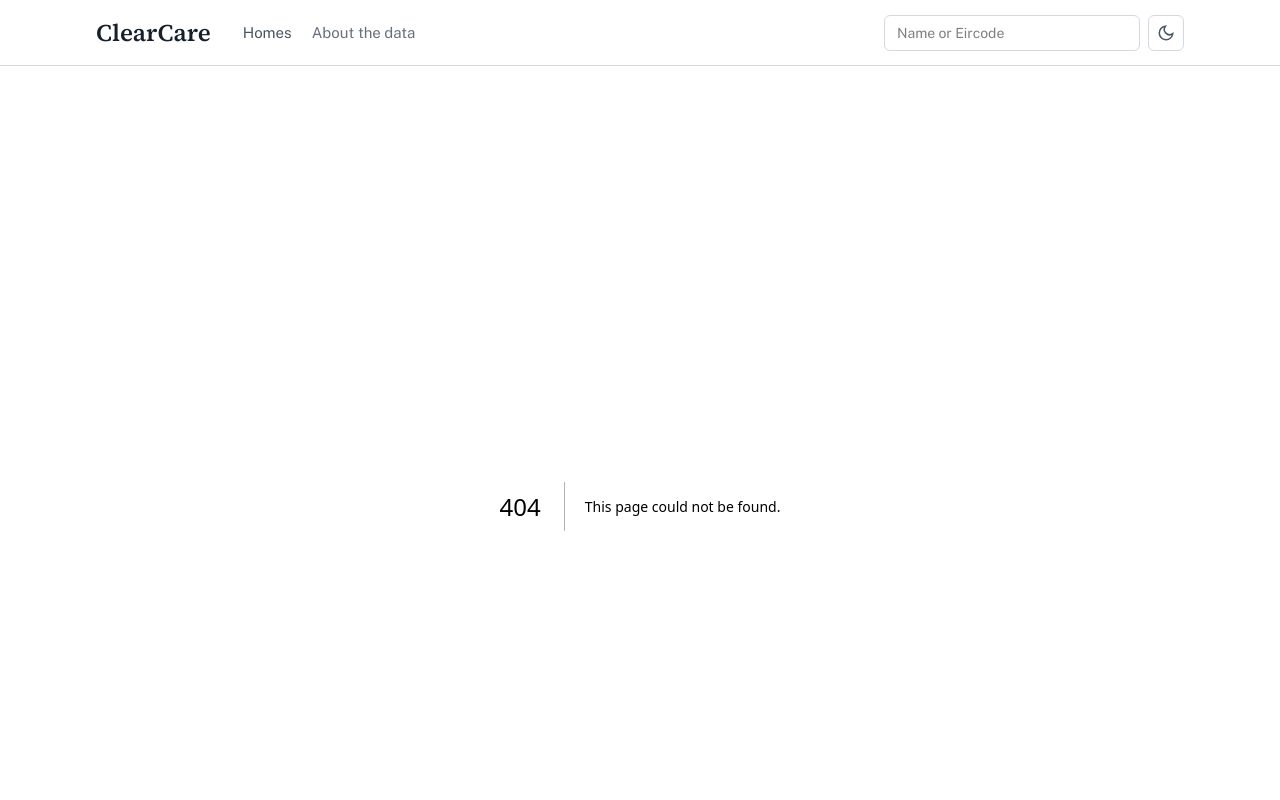
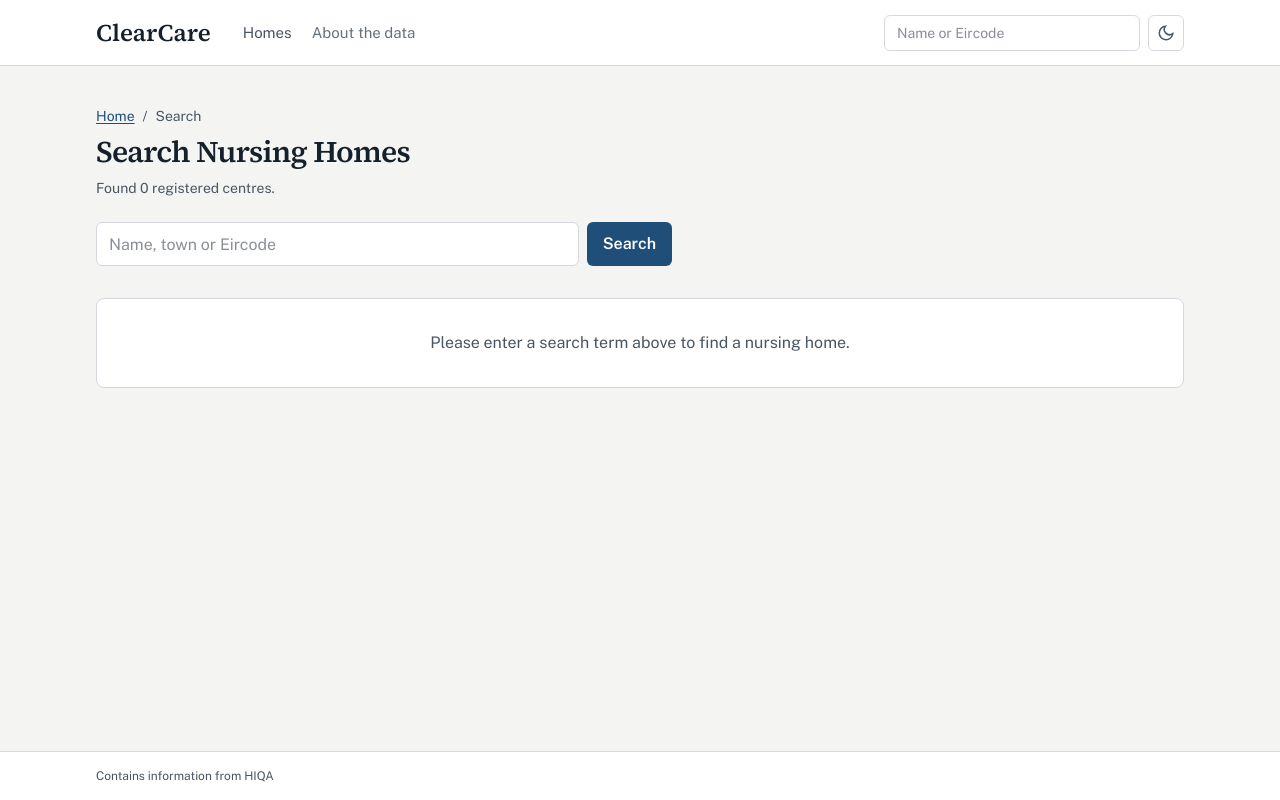
Before and after one commit to niwash/ClearCare, a Next.js app in the folder web/clearcare/: page /search in a window 1280 px wide. Before the commit this address had no page. Shown: the top 800 px of the page. Built offline with nearby package versions, Linux system fonts and the light colour scheme.

Commit message:
CCARE-44: Create results page and card component

```diff
--- a/web/clearcare/app/page.tsx
+++ b/web/clearcare/app/page.tsx
@@ -13,7 +13,9 @@ export default function StartPage() {
           <p className="text-ink-muted md:text-lg">
             Every HIQA inspection report, one page per home. Every line links back to the report it came from.
           </p>
-          <form action="/" role="search" aria-label="Find a nursing home" className="flex gap-2">
+
+          {/* TODO: Change action="/" to action="/search" */}
+          <form action="/search" method="GET" role="search" aria-label="Find a nursing home" className="flex gap-2">
             <label htmlFor="start-search" className="sr-only">
               Nursing home name, town or Eircode
             </label>
@@ -22,12 +24,13 @@ export default function StartPage() {
               name="q"
               type="search"
               placeholder="Name, town or Eircode"
-              className="h-11 min-w-0 flex-1 rounded-md border border-line bg-surface px-3"
+              className="h-11 min-w-0 flex-1 rounded-md border border-line bg-surface px-3 text-ink focus:outline-none focus:ring-2 focus:ring-link"
             />
-            <button type="submit" className="h-11 rounded-md bg-link px-4 font-semibold text-surface">
+            <button type="submit" className="h-11 rounded-md bg-link px-4 font-semibold text-surface hover:opacity-90 transition-opacity">
               Search
             </button>
           </form>
+
           <p className="text-xs text-ink-muted md:text-sm">
             545 registered centres. Latest HIQA reports added on <Placeholder>date</Placeholder>.
           </p>
--- /dev/null
+++ b/web/clearcare/app/search/page.tsx
@@ -0,0 +1,110 @@
+// app/search/page.tsx
+import { CardResult, NursingHome } from "@/components/card-result";
+import Link from "next/link";
+
+interface SearchPageProps {
+  searchParams: Promise<{ q?: string }>;
+}
+
+export async function generateMetadata({ searchParams }: SearchPageProps) {
+  const { q } = await searchParams;
+  return {
+    title: q ? `Search results for "${q}"` : "Search Nursing Homes",
+  };
+}
+
+export default async function SearchPage({ searchParams }: SearchPageProps) {
+  const { q } = await searchParams;
+  const query = q?.trim() || "";
+
+  // TODO: Replace with actual data
+  const results: NursingHome[] = query
+    ? [
+        {
+          id: "1",
+          name: "Nursing home 1",
+          address: "Random home street",
+          town: "Ballina",
+          county: "Mayo",
+          eircode: "F26 X2P1",
+          latestInspectionDate: "12 May 2025",
+        },
+        {
+          id: "2",
+          name: "Nursing home 2",
+          address: "Ballina",
+          town: "Ballina",
+          county: "Mayo",
+          eircode: "F26 X2P1",
+          latestInspectionDate: "12 May 2025",
+        },
+        {
+          id: "3",
+          name: "Nursing home 3",
+          address: "Random street 3",
+          town: "Ballina",
+          county: "Mayo",
+          eircode: "F26 X2P1",
+          latestInspectionDate: "12 May 2025",
+        },
+      ]
+    : [];
+
+  return (
+    <div className="flex flex-col gap-6">
+      <div className="flex flex-col gap-2">
+        <div className="flex items-center gap-2 text-sm text-ink-muted">
+          <Link href="/" className="hover:underline">
+            Home
+          </Link>
+          <span>/</span>
+          <span>Search</span>
+        </div>
+        <h1 className="font-serif text-3xl font-semibold tracking-tight">
+          {query ? `Results for "${query}"` : "Search Nursing Homes"}
+        </h1>
+        <p className="text-sm text-ink-muted">
+          Found {results.length} registered {results.length === 1 ? "centre" : "centres"}.
+        </p>
+      </div>
+
+      {/* Inline Search Bar */}
+      <form action="/search" method="GET" role="search" className="flex max-w-xl gap-2">
+        <label htmlFor="search-input" className="sr-only">
+          Search nursing homes
+        </label>
+        <input
+          id="search-input"
+          name="q"
+          type="search"
+          defaultValue={query}
+          placeholder="Name, town or Eircode"
+          className="h-11 min-w-0 flex-1 rounded-md border border-line bg-surface px-3 text-ink focus:outline-none focus:ring-2 focus:ring-link"
+        />
+        <button
+          type="submit"
+          className="h-11 rounded-md bg-link px-4 font-semibold text-surface hover:opacity-90 transition-opacity"
+        >
+          Search
+        </button>
+      </form>
+
+      {/* Results Grid */}
+      {results.length > 0 ? (
+        <div className="grid gap-4 sm:grid-cols-2 lg:grid-cols-3 mt-2">
+          {results.map((home) => (
+            <CardResult key={home.id} home={home} />
+          ))}
+        </div>
+      ) : (
+        <div className="rounded-lg border border-line bg-surface p-8 text-center text-ink-muted mt-2">
+          {query ? (
+            <p>No nursing homes found matching &quot;{query}&quot;.</p>
+          ) : (
+            <p>Please enter a search term above to find a nursing home.</p>
+          )}
+        </div>
+      )}
+    </div>
+  );
+}
--- /dev/null
+++ b/web/clearcare/components/card-result.tsx
@@ -0,0 +1,51 @@
+// components/card-result.tsx
+import Link from "next/link";
+
+export interface NursingHome {
+  id: string;
+  name: string;
+  address: string;
+  town: string;
+  county: string;
+  eircode: string;
+  latestInspectionDate?: string;
+}
+
+interface CardResultProps {
+  home: NursingHome;
+}
+
+export function CardResult({ home }: CardResultProps) {
+  return (
+    <article className="flex flex-col justify-between rounded-lg border border-line bg-surface p-5 shadow-sm transition-shadow hover:shadow-md">
+      <div className="flex flex-col gap-2">
+        <h3 className="font-serif text-xl font-semibold tracking-tight text-ink">
+          <Link
+            href={`/centres/${home.id}`}
+            className="hover:underline focus:outline-none focus:ring-2 focus:ring-link rounded"
+          >
+            {home.name}
+          </Link>
+        </h3>
+        <p className="text-sm text-ink-muted">
+          {home.address}, {home.town}, Co. {home.county}
+          {home.eircode && ` • ${home.eircode}`}
+        </p>
+      </div>
+
+      <div className="mt-4 flex items-center justify-between border-t border-line/50 pt-3 text-xs text-ink-muted">
+        <span>
+          {home.latestInspectionDate
+            ? `Latest report: ${home.latestInspectionDate}`
+            : "HIQA Registered"}
+        </span>
+        <Link
+          href={`/centres/${home.id}`}
+          className="font-medium text-link hover:underline"
+        >
+          View record &rarr;
+        </Link>
+      </div>
+    </article>
+  );
+}
```
